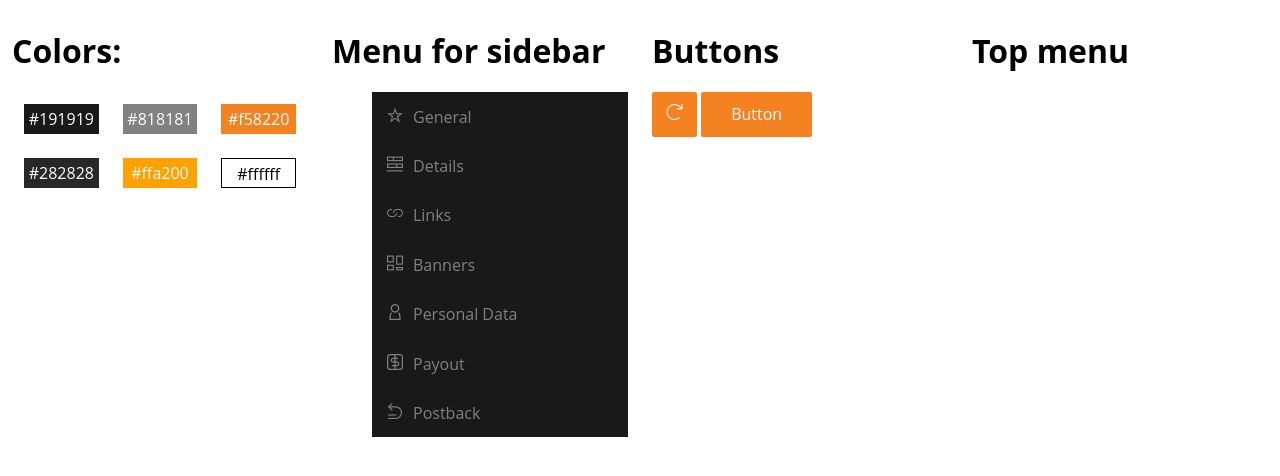
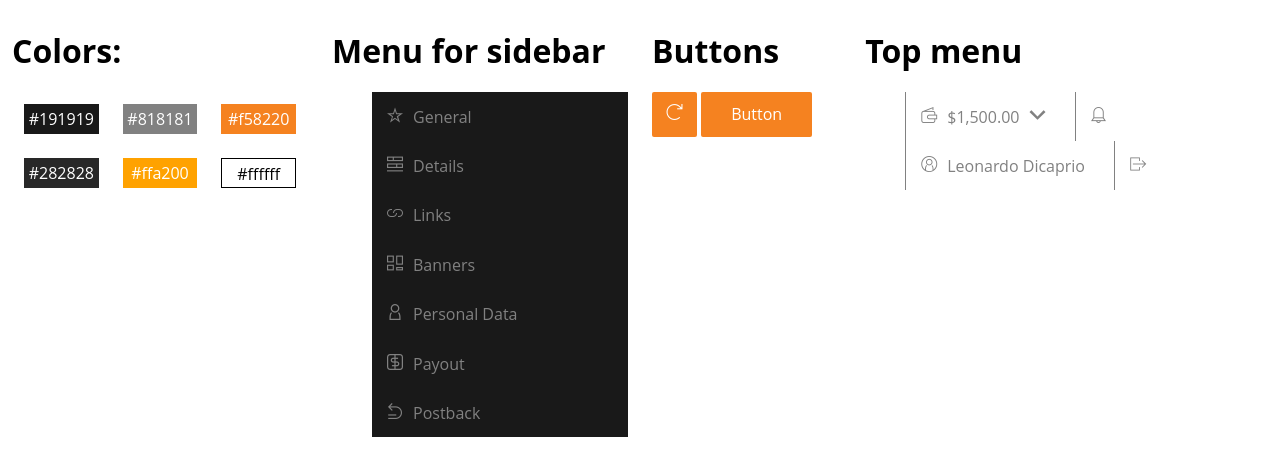
Before and after one commit to Nolandos/links-banners-dashboard, a website: page src/styleguide.html in a window 1280 px wide. Drawn offline with Linux system fonts and the light colour scheme.

Commit message:
Add top-menu component

```diff
--- /dev/null
+++ b/sass/components/_menuTop.scss
@@ -0,0 +1,19 @@
+.menu-top {
+    >li {
+        list-style-type: none;
+        display: inline-block;
+        padding: 15px;
+        cursor: pointer;
+        border-left: 1px solid $font-color;
+        text-align: center;
+        &:hover {
+
+        }
+        a {
+            text-decoration: none;
+            color: $font-color;
+            text-align: center;
+            margin-right: 10px;
+        }
+    }
+}
--- a/sass/style.scss
+++ b/sass/style.scss
@@ -9,6 +9,7 @@
 /* Components */
 
 @import "components/menuSideBar";
+@import "components/menuTop";
 @import "components/buttons";
 
 /* Sections */
--- a/src/styleguide.html
+++ b/src/styleguide.html
@@ -35,14 +35,19 @@
                     <li><a class="icon-postback"></a><a href="#">Postback</a></li>
                 </ul>
             </div>
-            <div class="col-m-3">
+            <div class="col-m-2">
                 <h1>Buttons</h1>
                 <button class="btn btn-square"><a href="#" class="icon-refresh"></a></button>
                 <button class="btn btn-rectangle">Button</button>
             </div>
-            <div class="col-m-3">
+            <div class="col-m-4">
                     <h1>Top menu</h1>
-
+                    <ul class="menu-top">
+                        <li><a class="icon-wallet"></a><a href="#">$1,500.00</a><a class="icon-arrow-down-small"></a></li>
+                        <li><a href="#" class="icon-notification"></a></li>
+                        <li><a class="icon-profile"></a><a href="#">Leonardo Dicaprio</a></li>
+                        <li><a href="#" class="icon-quit"></a></li>
+                    </ul>
                 </div>
         </div>
 
```
Also changed, not shown: css/style.css, 1 other file.
